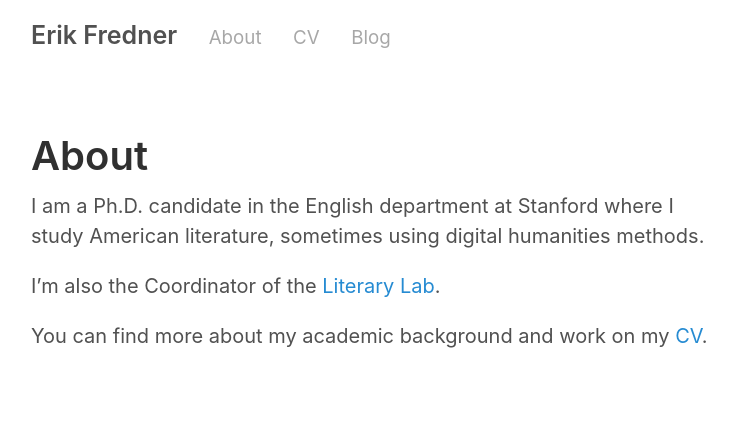
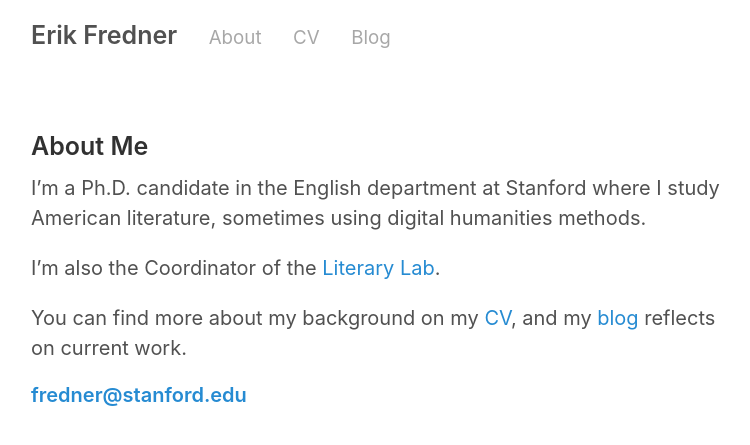
Before and after one commit to erikfredner/erikfredner.github.io, a Jekyll site: the page built from about.md, in a window 1280 px wide. Shown: the top 445 px of the page, without its empty margins (259-1009 px from the left). Built offline with Jekyll 4.4.1, drawn with Linux system fonts in a browser that asks for light colours.

Commit message:
update about and cv

```diff
--- a/about.md
+++ b/about.md
@@ -1,11 +1,14 @@
 ---
 layout: page
-title: About
+title:
 permalink: /about/
 ---
+### About Me
 
-I am a Ph.D. candidate in the English department at Stanford where I study American literature, sometimes using digital humanities methods.
+I'm a Ph.D. candidate in the English department at Stanford where I study American literature, sometimes using digital humanities methods.
 
 I’m also the Coordinator of the [Literary Lab](http://litlab.stanford.edu).
 
-You can find more about my academic background and work on my [CV](/cv).
+You can find more about my background on my [CV](/cv), and my [blog](/blog) reflects on current work.
+
+#### [fredner@stanford.edu](mailto:fredner@stanford.edu)
```
Also changed, not shown: cv.md (+5 -6 lines), 1 other file.
